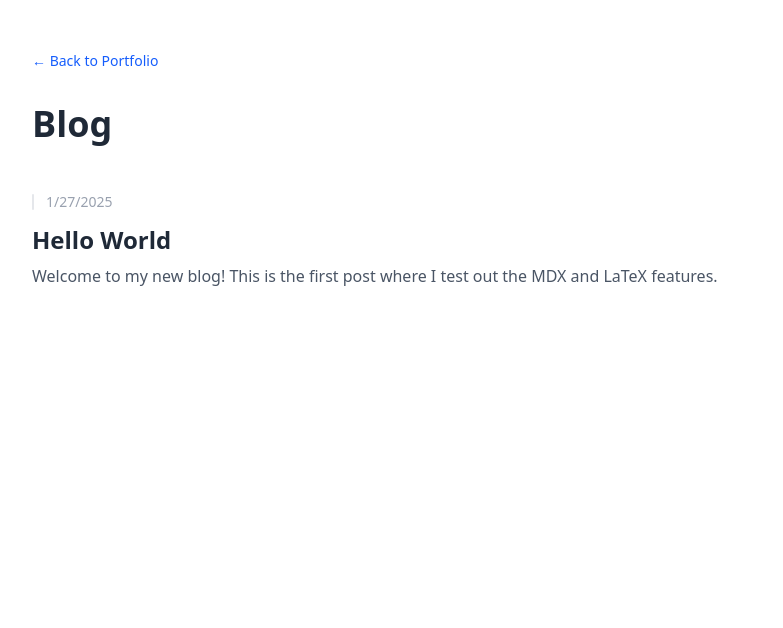
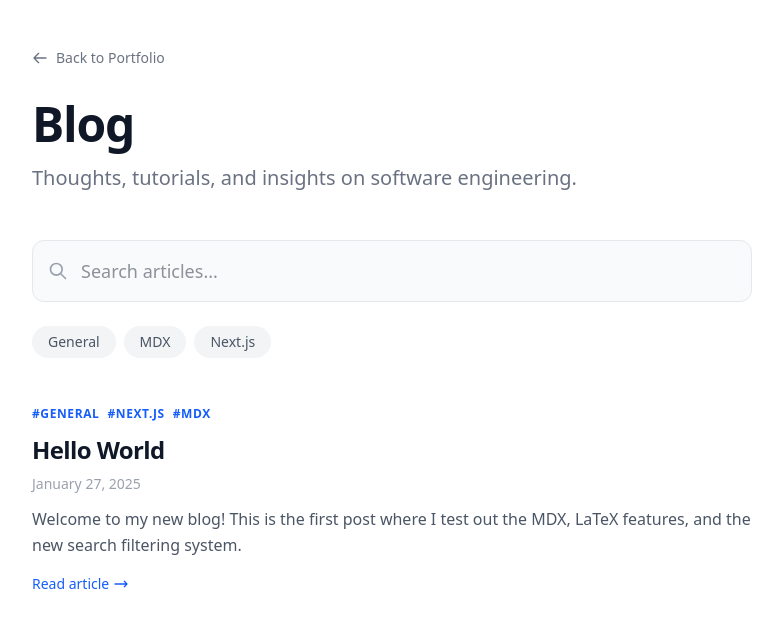
Before and after one commit to the-user-created/portfolio, a Next.js app: page /blog in a window 1280 px wide. Shown: the top 628 px of the page, without its empty margins (248-1031 px from the left). Built offline with nearby package versions, Linux system fonts and the light colour scheme.

Commit message:
feat: implement blog list component with search and filter functionality

```diff
--- a/src/app/blog/page.tsx
+++ b/src/app/blog/page.tsx
@@ -1,46 +1,48 @@
 import { getBlogPosts } from '@/lib/blog';
 import Link from 'next/link';
+import BlogList from '@/components/BlogList';
+import { Metadata } from 'next';
+
+export const metadata: Metadata = {
+    title: 'Blog - Thoughts & Tutorials',
+    description: 'Writing about software development, design, and technology.',
+};
 
 export default async function BlogListPage() {
     const posts = await getBlogPosts();
 
     return (
         <div className="mx-auto max-w-3xl px-6 py-12">
-            <Link href="/" className="text-sm text-blue-600 hover:underline">
-                &larr; Back to Portfolio
+            <Link
+                href="/"
+                className="group mb-8 inline-flex items-center text-sm font-medium text-gray-500 hover:text-black"
+            >
+                <svg
+                    className="mr-2 h-4 w-4 transition-transform group-hover:-translate-x-1"
+                    fill="none"
+                    viewBox="0 0 24 24"
+                    stroke="currentColor"
+                >
+                    <path
+                        strokeLinecap="round"
+                        strokeLinejoin="round"
+                        strokeWidth={2}
+                        d="M10 19l-7-7m0 0l7-7m-7 7h18"
+                    />
+                </svg>
+                Back to Portfolio
             </Link>
 
-            <h1 className="mt-8 mb-12 text-4xl font-bold">Blog</h1>
+            <div className="mb-12">
+                <h1 className="text-4xl font-extrabold tracking-tight text-gray-900 sm:text-5xl">
+                    Blog
+                </h1>
+                <p className="mt-4 text-xl text-gray-500">
+                    Thoughts, tutorials, and insights on software engineering.
+                </p>
+            </div>
 
-            <div className="space-y-10">
-                {posts.map((post) => (
-                    <article
-                        key={post.slug}
-                        className="group relative flex flex-col items-start"
-                    >
-                        <h2 className="text-2xl font-semibold group-hover:text-blue-600">
-                            <Link href={`/blog/${post.slug}`}>
-                                <span className="absolute -inset-x-4 -inset-y-6 z-0 scale-95 bg-gray-50 opacity-0 transition group-hover:scale-100 group-hover:opacity-100 sm:-inset-x-6 sm:rounded-2xl" />
-                                <span className="relative z-10">
-                                    {post.title}
-                                </span>
-                            </Link>
-                        </h2>
-                        <time className="relative z-10 order-first mb-3 flex items-center pl-3.5 text-sm text-gray-400">
-                            <span
-                                className="absolute inset-y-0 left-0 flex items-center"
-                                aria-hidden="true"
-                            >
-                                <span className="h-4 w-0.5 rounded-full bg-gray-200" />
-                            </span>
-                            {new Date(post.date).toLocaleDateString()}
-                        </time>
-                        <p className="relative z-10 mt-2 text-gray-600">
-                            {post.description}
-                        </p>
-                    </article>
-                ))}
-            </div>
+            <BlogList posts={posts} />
         </div>
     );
 }
--- a/src/app/globals.css
+++ b/src/app/globals.css
@@ -16,11 +16,6 @@ body {
     color: #374151;
 }
 
-.katex-display {
-    overflow-x: auto;
-    overflow-y: hidden;
-}
-
 .sr-only {
     position: absolute;
     width: 1px;
--- /dev/null
+++ b/src/components/BlogList.tsx
@@ -0,0 +1,180 @@
+'use client';
+
+import React, { useState, useMemo } from 'react';
+import Link from 'next/link';
+import { BlogPost } from '@/lib/blog';
+
+interface BlogListProps {
+    posts: BlogPost[];
+}
+
+export default function BlogList({ posts }: BlogListProps) {
+    const [searchQuery, setSearchQuery] = useState('');
+    const [selectedTags, setSelectedTags] = useState<string[]>([]);
+
+    // Dynamically calculate unique tags from all posts
+    const allTags = useMemo(() => {
+        const tags = new Set<string>();
+        posts.forEach((post) => post.tags.forEach((tag) => tags.add(tag)));
+        return Array.from(tags).sort();
+    }, [posts]);
+
+    // Filter posts based on search query and selected tags
+    const filteredPosts = posts.filter((post) => {
+        const matchesSearch =
+            post.title.toLowerCase().includes(searchQuery.toLowerCase()) ||
+            post.description.toLowerCase().includes(searchQuery.toLowerCase());
+
+        const matchesTags =
+            selectedTags.length === 0 ||
+            selectedTags.every((tag) => post.tags.includes(tag));
+
+        return matchesSearch && matchesTags;
+    });
+
+    const toggleTag = (tag: string) => {
+        setSelectedTags((prev) =>
+            prev.includes(tag) ? prev.filter((t) => t !== tag) : [...prev, tag]
+        );
+    };
+
+    return (
+        <div className="space-y-12">
+            {/* Search and Filter Controls */}
+            <div className="space-y-6">
+                {/* Search Input */}
+                <div className="relative">
+                    <input
+                        type="text"
+                        placeholder="Search articles..."
+                        value={searchQuery}
+                        onChange={(e) => setSearchQuery(e.target.value)}
+                        className="w-full rounded-xl border border-gray-200 bg-gray-50 px-5 py-4 pl-12 text-lg transition-all outline-none focus:border-blue-500 focus:bg-white focus:ring-4 focus:ring-blue-500/10"
+                    />
+                    <svg
+                        className="absolute top-1/2 left-4 h-5 w-5 -translate-y-1/2 text-gray-400"
+                        fill="none"
+                        viewBox="0 0 24 24"
+                        stroke="currentColor"
+                    >
+                        <path
+                            strokeLinecap="round"
+                            strokeLinejoin="round"
+                            strokeWidth={2}
+                            d="M21 21l-6-6m2-5a7 7 0 11-14 0 7 7 0 0114 0z"
+                        />
+                    </svg>
+                </div>
+
+                {/* Tag Cloud */}
+                {allTags.length > 0 && (
+                    <div className="flex flex-wrap gap-2">
+                        {allTags.map((tag) => {
+                            const isSelected = selectedTags.includes(tag);
+                            return (
+                                <button
+                                    key={tag}
+                                    onClick={() => toggleTag(tag)}
+                                    className={`rounded-full px-4 py-1.5 text-sm font-medium transition-colors ${
+                                        isSelected
+                                            ? 'bg-black text-white'
+                                            : 'bg-gray-100 text-gray-600 hover:bg-gray-200'
+                                    }`}
+                                >
+                                    {tag}
+                                </button>
+                            );
+                        })}
+                        {selectedTags.length > 0 && (
+                            <button
+                                onClick={() => setSelectedTags([])}
+                                className="px-3 py-1.5 text-sm text-gray-400 hover:text-black hover:underline"
+                            >
+                                Clear filters
+                            </button>
+                        )}
+                    </div>
+                )}
+            </div>
+
+            {/* Results Grid */}
+            <div className="space-y-10">
+                {filteredPosts.length > 0 ? (
+                    filteredPosts.map((post) => (
+                        <article
+                            key={post.slug}
+                            className="group relative flex flex-col items-start"
+                        >
+                            <div className="relative z-10 mb-3 flex flex-wrap gap-2">
+                                {post.tags.map((tag) => (
+                                    <span
+                                        key={tag}
+                                        className="text-xs font-semibold tracking-wider text-blue-600 uppercase"
+                                    >
+                                        #{tag}
+                                    </span>
+                                ))}
+                            </div>
+
+                            <h2 className="text-2xl font-bold tracking-tight text-gray-900 group-hover:text-blue-600">
+                                <Link href={`/blog/${post.slug}`}>
+                                    <span className="absolute -inset-x-6 -inset-y-6 z-0 scale-95 rounded-2xl bg-gray-50 opacity-0 transition group-hover:scale-100 group-hover:opacity-100" />
+                                    <span className="relative z-10">
+                                        {post.title}
+                                    </span>
+                                </Link>
+                            </h2>
+
+                            <time className="relative z-10 mt-2 mb-3 block text-sm text-gray-400">
+                                {new Date(post.date).toLocaleDateString(
+                                    'en-US',
+                                    {
+                                        year: 'numeric',
+                                        month: 'long',
+                                        day: 'numeric',
+                                    }
+                                )}
+                            </time>
+
+                            <p className="relative z-10 leading-relaxed text-gray-600">
+                                {post.description}
+                            </p>
+
+                            <div className="relative z-10 mt-4 flex items-center text-sm font-medium text-blue-600">
+                                Read article
+                                <svg
+                                    className="ml-1 h-4 w-4 transition-transform group-hover:translate-x-1"
+                                    fill="none"
+                                    viewBox="0 0 24 24"
+                                    stroke="currentColor"
+                                >
+                                    <path
+                                        strokeLinecap="round"
+                                        strokeLinejoin="round"
+                                        strokeWidth={2}
+                                        d="M17 8l4 4m0 0l-4 4m4-4H3"
+                                    />
+                                </svg>
+                            </div>
+                        </article>
+                    ))
+                ) : (
+                    <div className="py-12 text-center">
+                        <p className="text-lg text-gray-500">
+                            No articles found matching your criteria.
+                        </p>
+                        <button
+                            onClick={() => {
+                                setSearchQuery('');
+                                setSelectedTags([]);
+                            }}
+                            className="mt-4 text-blue-600 hover:underline"
+                        >
+                            Clear all filters
+                        </button>
+                    </div>
+                )}
+            </div>
+        </div>
+    );
+}
--- a/src/content/blog/hello-world.mdx
+++ b/src/content/blog/hello-world.mdx
@@ -1,7 +1,8 @@
 ---
 title: 'Hello World'
 date: '2025-01-27'
-description: 'Welcome to my new blog! This is the first post where I test out the MDX and LaTeX features.'
+description: 'Welcome to my new blog! This is the first post where I test out the MDX, LaTeX features, and the new search filtering system.'
+tags: ['General', 'Next.js', 'MDX']
 ---
 
 # Hello World!
@@ -10,7 +11,7 @@ Welcome to my blog. I've finally integrated a **markdown-based** writing system
 
 ## Testing Text Styles
 
-This system supports all standard markdown features:
+This system supports all standard Markdown features:
 
 - **Bold text** for emphasis.
 - _Italic text_ for subtle notes.
--- a/src/lib/blog.ts
+++ b/src/lib/blog.ts
@@ -10,6 +10,7 @@ export interface BlogPost {
     date: string;
     description: string;
     content: string;
+    tags: string[];
 }
 
 export async function getBlogPosts(): Promise<BlogPost[]> {
@@ -29,6 +30,7 @@ export async function getBlogPosts(): Promise<BlogPost[]> {
                 title: data.title,
                 date: data.date,
                 description: data.description,
+                tags: data.tags || [],
                 content,
             };
         })
@@ -48,6 +50,7 @@ export async function getBlogPost(slug: string): Promise<BlogPost | null> {
             title: data.title,
             date: data.date,
             description: data.description,
+            tags: data.tags || [],
             content,
         };
     } catch {
```
Also changed, not shown: src/app/blog/[slug]/page.tsx (+36 -7 lines).
